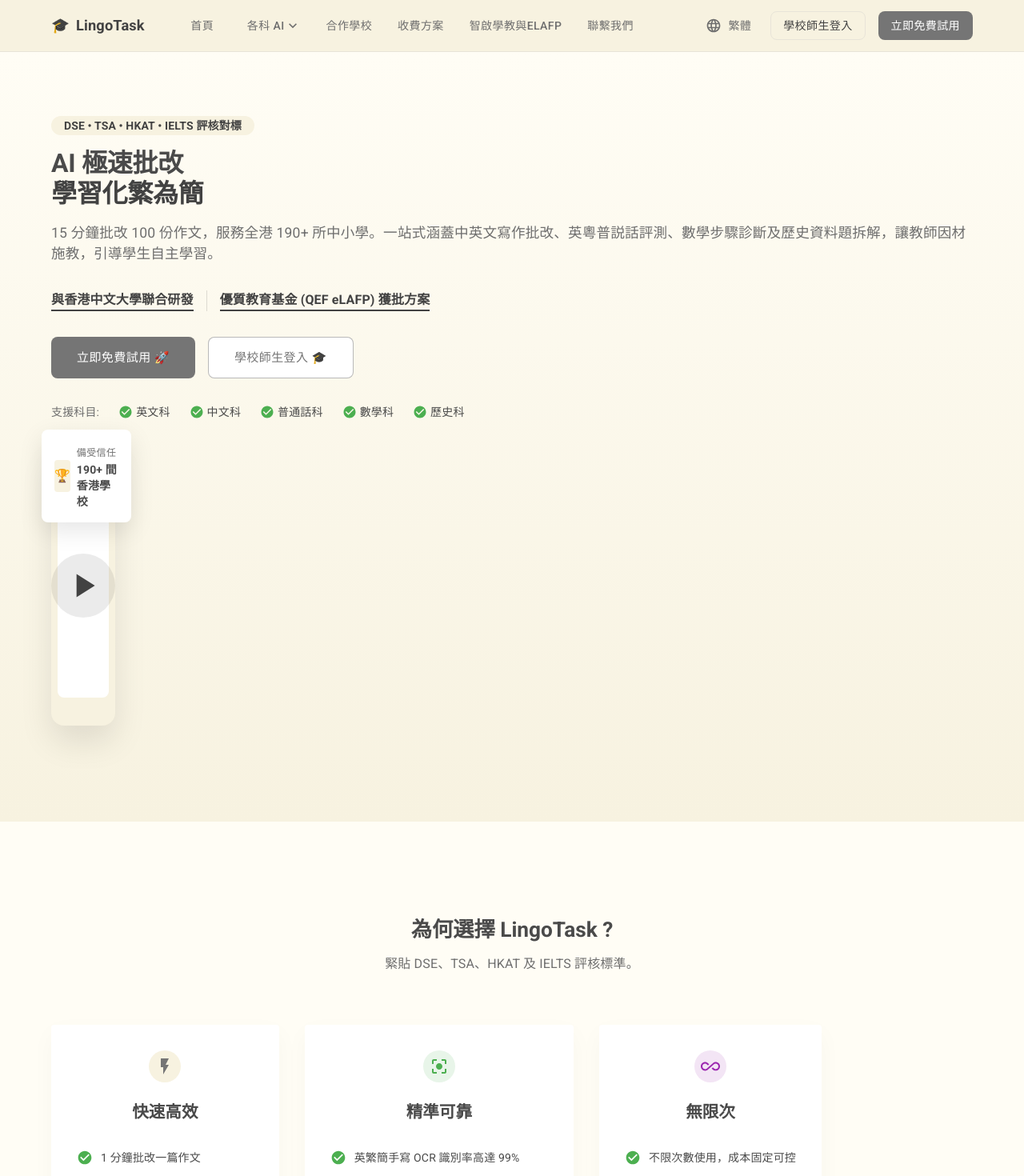
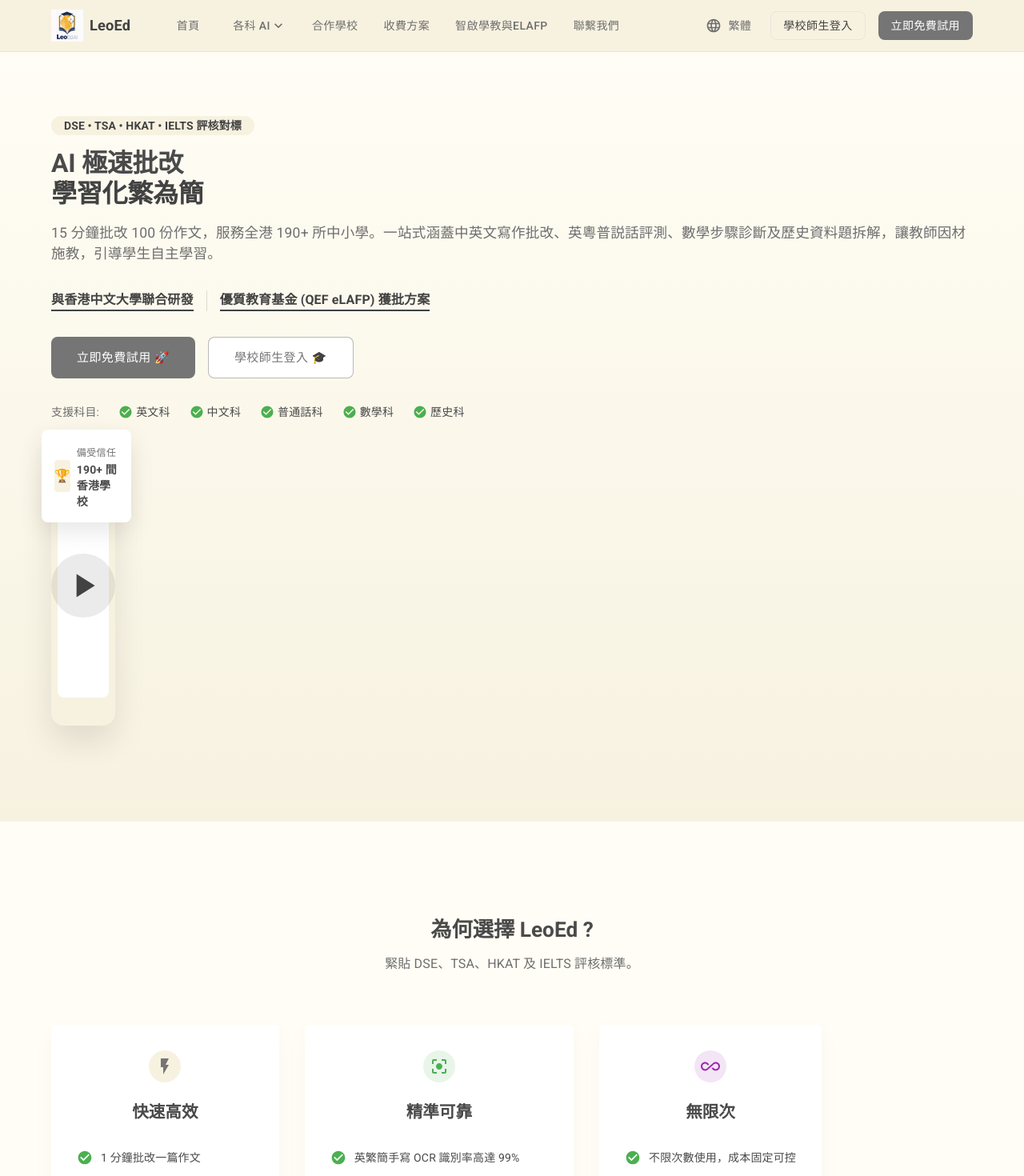
Before and after one commit to theyyyty411-ctrl/Leoed-final-version, a React (Vite) app: page / in a window 1280 px wide. Shown: the top 1470 px of the page at 80% size. Built offline with nearby package versions, Linux system fonts and the light colour scheme.

Commit message:
Updated to active gemini-2.5-flash model

```diff
--- a/src/components/Header/Header.js
+++ b/src/components/Header/Header.js
@@ -108,12 +108,13 @@
             />
           )}
         </IconButton>
+        <img src={profile} alt="logo" className={classes.logotypeImage} style={{ height: 40, marginRight: 10 }} />
         <Typography
           variant="h6"
           weight="medium"
           // className={classes.logotype}
         >
-          LeoEd AI
+          LeoEd
         </Typography>
         <div className={classes.grow} />
         <IconButton
--- a/src/pages/error/Error.js
+++ b/src/pages/error/Error.js
@@ -39,7 +39,7 @@
       <div className={classes.logotype}>
         <img className={classes.logotypeIcon} src={logo} alt="logo" />
         <Typography variant="h3" className={classes.logotypeText}>
-          LeoEd AI
+          LeoEd
         </Typography>
       </div>
       <Paper classes={{ root: classes.paperRoot }}>
--- a/src/pages/landing/Landing.js
+++ b/src/pages/landing/Landing.js
@@ -45,6 +45,7 @@
   ExpandMore as ExpandMoreIcon,
 } from "@mui/icons-material";
 import { Link, useNavigate } from "react-router-dom";
+import logo from "../../images/logo.jpeg";
 
 // Mock icons for the features section if specific ones aren't available
 const FastIcon = () => <Box sx={{ backgroundColor: '#F7F2E0', p: 1, borderRadius: '50%', display: 'inline-flex' }}><LightningIcon sx={{ color: '#757575' }} /></Box>;
@@ -65,8 +66,9 @@
         <Container maxWidth="lg">
           <Toolbar disableGutters sx={{ justifyContent: "space-between" }}>
             <Box sx={{ display: "flex", alignItems: "center" }}>
+              <Box component="img" src={logo} sx={{ height: 40, mr: 1 }} />
               <Typography variant="h6" component="div" sx={{ fontWeight: "bold", color: "#424242", display: "flex", alignItems: "center" }}>
-                <Box component="span" sx={{ mr: 1 }}>🎓</Box> LingoTask
+                LeoEd
               </Typography>
               <Box sx={{ display: { xs: "none", md: "flex" }, ml: 4 }}>
                 {["首頁", "各科 AI", "合作學校", "收費方案", "智啟學教與eLAFP", "聯繫我們"].map((text) => (
@@ -178,11 +180,11 @@
         </Container>
       </Box>
 
-      {/* Why LingoTask Section */}
+      {/* Why LeoEd Section */}
       <Container maxWidth="lg" sx={{ py: 15 }}>
         <Box sx={{ textAlign: "center", mb: 8 }}>
           <Typography variant="h3" sx={{ fontWeight: "bold", mb: 2 }}>
-            為何選擇 LingoTask ?
+            為何選擇 LeoEd ?
           </Typography>
           <Typography variant="body1" sx={{ color: "text.secondary" }}>
             緊貼 DSE、TSA、HKAT 及 IELTS 評核標準。
@@ -511,7 +513,7 @@
               </Box>
               <Typography variant="h5" sx={{ fontWeight: "bold", mb: 2 }}>優質教育基金 eLAFP 綠色通道<br/>(100% 毋需報價)</Typography>
               <Typography variant="body2" sx={{ color: "text.secondary", mb: 4, lineHeight: 1.8 }}>
-                LingoTask 已通過 QEF 委員會審核，eLAFP 資助撥款已直接預存於學校的香港教育城 (EdCity) 採購員帳戶中。前線毋需繁瑣報價，即可直接在 EdCity 系統內申請撥核銷，流程最簡化，相當於 0 成本引進。
+                LeoEd 已通過 QEF 委員會審核，eLAFP 資助撥款已直接預存於學校的香港教育城 (EdCity) 採購員帳戶中。前線毋需繁瑣報價，即可直接在 EdCity 系統內申請撥核銷，流程最簡化，相當於 0 成本引進。
               </Typography>
               <Button fullWidth variant="contained" sx={{ bgcolor: "#4CAF50", py: 1.5, textTransform: "none", boxShadow: "none" }} endIcon={<ArrowForwardIcon />}>
                 立即核銷 eLAFP 資助
@@ -523,7 +525,7 @@
                <Box sx={{ width: 40, height: 40, bgcolor: "#E3F2FD", borderRadius: 1, display: "flex", alignItems: "center", justifyContent: "center", mb: 3 }}>💰</Box>
                <Typography variant="h5" sx={{ fontWeight: "bold", mb: 2 }}>「智啟學教」計劃 AI 方案<br/>(全套合規報價支援)</Typography>
                <Typography variant="body2" sx={{ color: "text.secondary", mb: 4, lineHeight: 1.8 }}>
-                針對教育局 50 萬大額全科 AI 智能學與教資助，LingoTask 團隊為本港學校提供全套合規報價、計劃書草擬及行政採購配合，協助學校高效完成校內審批程序。
+                針對教育局 50 萬大額全科 AI 智能學與教資助，LeoEd 團隊為本港學校提供全套合規報價、計劃書草擬及行政採購配合，協助學校高效完成校內審批程序。
                </Typography>
                <Button fullWidth variant="contained" sx={{ bgcolor: "#424242", py: 1.5, textTransform: "none", boxShadow: "none" }} endIcon={<ArrowForwardIcon />}>
                 了解「智啟學教」通告
@@ -571,7 +573,7 @@
           <Grid container spacing={8}>
             <Grid item xs={12} md={4}>
               <Typography variant="h6" sx={{ fontWeight: "bold", mb: 3, display: "flex", alignItems: "center" }}>
-                🎓 LingoTask
+                🎓 LeoEd
               </Typography>
               <Typography variant="body2" sx={{ opacity: 0.7, mb: 4, lineHeight: 1.8 }}>
                 Smarter marking for teachers. Deeper learning for students.
@@ -609,7 +611,7 @@
               </Box>
               <Box sx={{ display: "flex", alignItems: "center", gap: 2, mb: 4 }}>
                 <EmailIcon sx={{ opacity: 0.7 }} />
-                <Typography variant="body2" sx={{ opacity: 0.7 }}>Hello@lingotask.com</Typography>
+                <Typography variant="body2" sx={{ opacity: 0.7 }}>Hello@leoed.ai</Typography>
               </Box>
               <Button variant="contained" fullWidth sx={{ bgcolor: "#424242", py: 1.5, mb: 4, textTransform: "none" }} startIcon={<LocationIcon />}>預約到校示範</Button>
               <Box sx={{ mb: 2 }}>
@@ -625,7 +627,7 @@
           <Divider sx={{ my: 6, borderColor: "rgba(255,255,255,0.1)" }} />
           <Box sx={{ textAlign: "center" }}>
             <Typography variant="caption" sx={{ opacity: 0.5 }}>
-              © 2026 SpeechX Limited. 版權所有。LingoTask® 是 SpeechX Limited 旗下的 AI 學與教平台。 | 粵ICP備17014234號-6
+              © 2026 LeoEd. 版權所有。LeoEd® 是 LeoEd 旗下的 AI 學與教平台。 | 粵ICP備17014234號-6
             </Typography>
           </Box>
         </Container>
--- a/src/pages/login/Login.js
+++ b/src/pages/login/Login.js
@@ -98,7 +98,7 @@
       <div className={classes.logotypeContainer}>
         <img src={logo} alt="logo" className={classes.logotypeImage} />
         {/* <Typography className={classes.logotypeText}>
-          LeoEd AI
+          LeoEd
         </Typography> */}
       </div>
       <div
--- a/src/pages/reset/Reset.js
+++ b/src/pages/reset/Reset.js
@@ -60,7 +60,7 @@
     <Grid container className={classes.container}>
       <div className={classes.logotypeContainer}>
         <img src={logo} alt="logo" className={classes.logotypeImage} />
-        <Typography className={classes.logotypeText}>LeoEd AI</Typography>
+        <Typography className={classes.logotypeText}>LeoEd</Typography>
       </div>
       <div className={classes.customFormContainer}>
         <div className={classes.form}>
```
